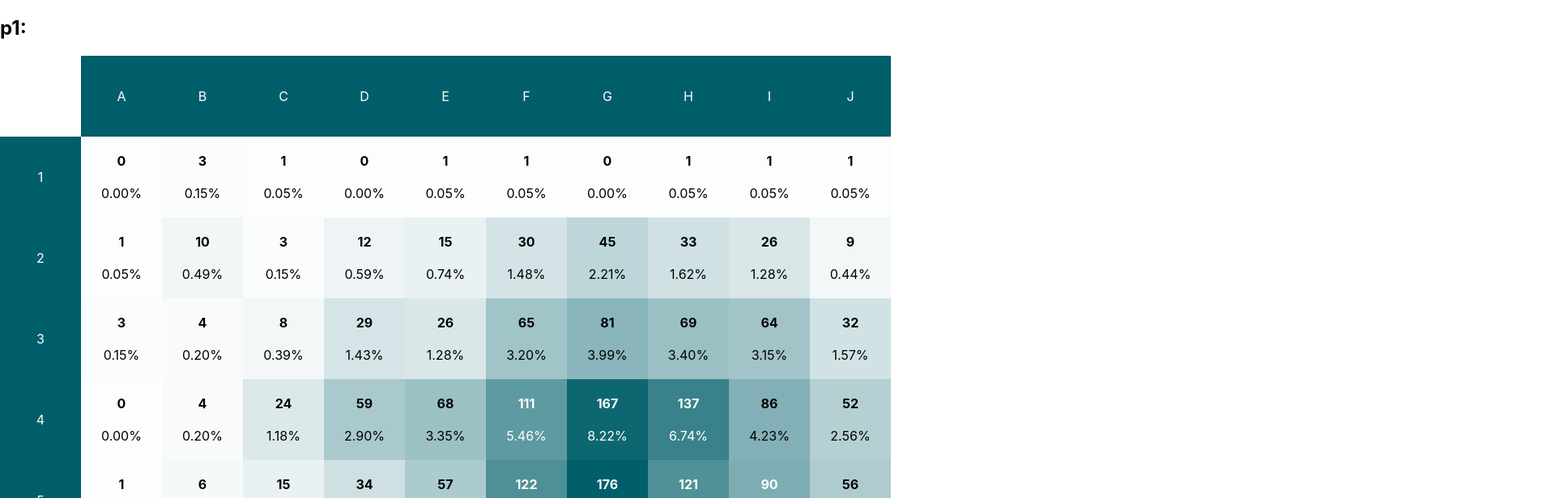
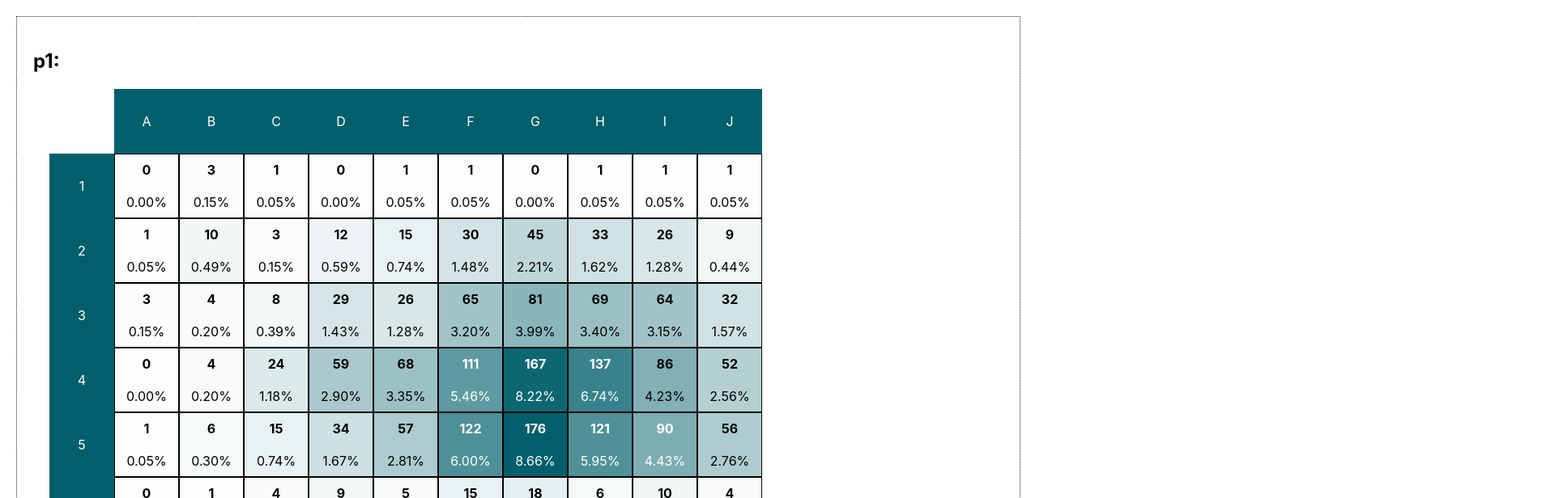
Before and after one commit to joshua-scott/eye-gaze-chart, a React (Create React App) app: page / in a window 1280 px wide. Shown: the top 616 px of the page at 81% size, 1920 px wide, since content can reach past the window. Built offline with nearby package versions, Linux system fonts and the light colour scheme.

Commit message:
Version 1.0, same as screenshots

```diff
--- a/src/App.tsx
+++ b/src/App.tsx
@@ -1,8 +1,18 @@
 import React from "react";
 import "./App.css";
+import styled from "styled-components";
 import getData from "./helpers/getData";
 import HeatmapGrid from "./components/HeatmapGrid";
+import RawDataTable from "./components/RawDataTable";
 import { ParticipantNameOrAll } from "./types";
+
+const Main = styled.main``;
+
+const Section = styled.section`
+  margin: 20px;
+  padding: 20px;
+  border: 1px dotted #222;
+`;
 
 const App: React.FC = () => {
   const { lineData, dataByParticipant } = getData();
@@ -13,23 +23,23 @@ const App: React.FC = () => {
 
   return (
     <div className="App">
-      <main>
-        {/* Grid of all coordinates, where the transparency varies on frequency (each one's transparency is a function of the % of total grid views) */}
+      <Main>
         {["p1", "p2", "p3", "p4", "all"].map(
           (participantName: ParticipantNameOrAll) => (
-            <>
+            <Section key={participantName}>
               <h2>{participantName}:</h2>
               <HeatmapGrid
                 coordinates={dataByParticipant[participantName]}
                 participantName={participantName}
-                key={participantName}
               />
-            </>
+            </Section>
           )
         )}
 
-        {/* <RawDataTable lineData={lineData} /> */}
-      </main>
+        <div style={{ margin: "50px" }} />
+
+        <RawDataTable lineData={lineData} />
+      </Main>
     </div>
   );
 };
--- a/src/components/HeatmapGrid.tsx
+++ b/src/components/HeatmapGrid.tsx
@@ -1,6 +1,6 @@
-import React from "react";
+import React, { Fragment } from "react";
 import styled, { css } from "styled-components";
-import { CoordinatesArray, ParticipantNameOrAll } from "../types";
+import { CoordinatesArray } from "../types";
 import { ROWS, COLUMNS } from "../constants";
 
 interface Props {
@@ -10,27 +10,29 @@ interface Props {
 
 const Grid = styled.div`
   display: grid;
-  grid-template-columns: repeat(11, 100px);
-  grid-template-rows: repeat(7, 100px);
-  border-bottom: 2px solid black;
+  grid-template-columns: repeat(11, 80px);
+  grid-template-rows: repeat(7, 80px);
+  margin: 20px;
 `;
 
 const GridItem = styled.div`
   background-color: rgba(0, 95, 106, ${p => p.transparency});
-  color: ${p => (p.transparency < 0.5 ? "black" : "white")};
+  color: ${props => (props.transparency < 0.5 ? "black" : "white")};
   display: flex;
   flex-direction: column;
   align-items: center;
   justify-content: center;
   text-align: center;
+  border: 1px solid black;
 `;
 
 const LabelItem = styled(GridItem)`
-  ${p =>
-    !p.whiteBackground &&
+  ${props =>
+    !props.whiteBackground &&
     css`
       background-color: rgba(0, 95, 106, 1);
     `}
+  border: none;
 `;
 
 const HeatmapGrid: React.FC<Props> = ({ coordinates, participantName }) => {
@@ -57,11 +59,11 @@ const HeatmapGrid: React.FC<Props> = ({ coordinates, participantName }) => {
   );
 
   return (
-    <div className={participantName}>
+    <div className={participantName} key={`${participantName}-heatmapgrid`}>
       <Grid>
         <LabelItem whiteBackground={true} />
         {COLUMNS.map(column => (
-          <LabelItem>{column}</LabelItem>
+          <LabelItem key={column}>{column}</LabelItem>
         ))}
         {ROWS.map(row =>
           COLUMNS.map(column => {
@@ -70,14 +72,14 @@ const HeatmapGrid: React.FC<Props> = ({ coordinates, participantName }) => {
             const percentageOfMax = (count / max) * 100;
             const percentageOfTotal = (count / total) * 100;
             return (
-              <>
+              <Fragment key={coords}>
                 {column === "A" && <LabelItem>{row}</LabelItem>}
                 <GridItem transparency={Math.max(percentageOfMax, 1) / 100}>
                   <strong>{count}</strong>
                   <br />
                   {`${percentageOfTotal.toFixed(2)}%`}
                 </GridItem>
-              </>
+              </Fragment>
             );
           })
         )}
```
